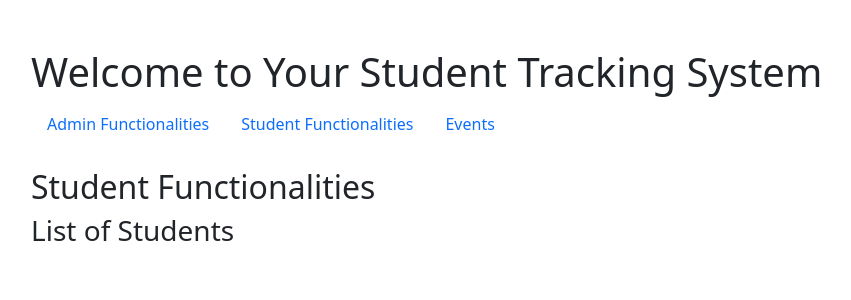
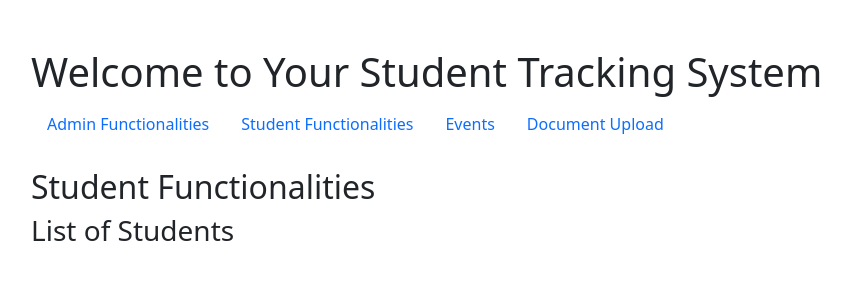
Before and after one commit to davidkenelm/CSCE310, a PHP site: page / in a window 1280 px wide. Shown: the top 300 px of the page, without its empty margins (51-902 px from the left). Run offline with PHP 8.4, Linux system fonts and the light colour scheme; data that the repository does not hold is empty.

Commit message:
Completed Document Upload

```diff
--- a/index.php
+++ b/index.php
@@ -21,6 +21,7 @@ include 'config.php';
                 <li class="nav-item"><a class="nav-link" href="#admin-functionalities">Admin Functionalities</a></li>
                 <li class="nav-item"><a class="nav-link" href="#student-functionalities">Student Functionalities</a></li>
                 <li class="nav-item"><a class="nav-link" href="./event_admin.php">Events</a></li>
+                <li class="nav-item"><a class="nav-link" href="./document_student.php">Document Upload</a></li>
             </ul>
         </nav>
 
```
